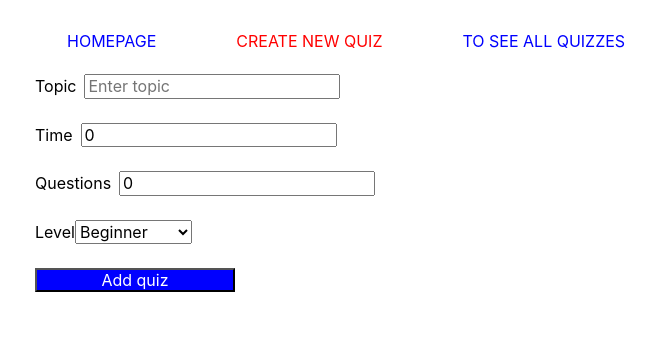
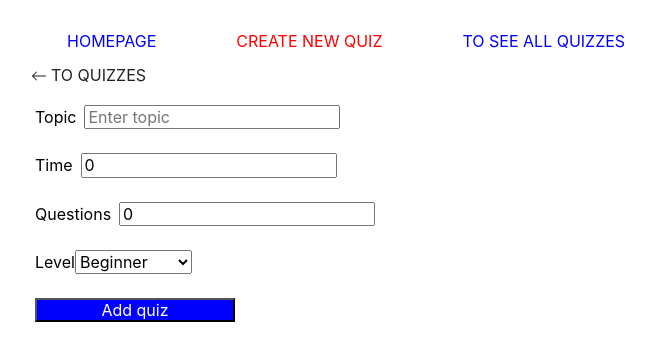
Before and after one commit to YuriyOhii/sasha_repeta_tasks, a React (Create React App) app: page /create in a window 1280 px wide. Shown: the top 360 px of the page, without its empty margins (29-684 px from the left). Built offline with nearby package versions, Linux system fonts and the light colour scheme.

Commit message:
adds backlinks into two places

```diff
--- /dev/null
+++ b/src/components/BackLink/BackLink.styled.js
@@ -0,0 +1,24 @@
+import styled from 'styled-components';
+import { Link } from 'react-router-dom';
+import { BsArrowLeft } from 'react-icons/bs';
+
+export const StyledLink = styled(Link)`
+  margin-top: ${({ theme }) => theme.spacing(3)};
+  margin-bottom: ${({ theme }) => theme.spacing(3)};
+  padding-left: ${({ theme }) => theme.spacing(1)};
+  text-decoration: none;
+  text-transform: uppercase;
+  display: flex;
+  align-items: center;
+  gap: ${({ theme }) => theme.spacing(1)};
+  color: ${({ theme }) => theme.colors.grey};
+  transition: transform 300ms, color 300ms;
+  &:hover {
+    transform: scale(1.01);
+    color: ${({ theme }) => theme.colors.red};
+  }
+`;
+
+export const Icon = styled(BsArrowLeft)`
+  color: inherit;
+`;
--- /dev/null
+++ b/src/components/BackLink/Backlink.jsx
@@ -0,0 +1,18 @@
+import PropTypes from 'prop-types';
+import { Icon, StyledLink } from './BackLink.styled';
+
+export const BackLink = ({ link, children }) => {
+  return (
+    <div>
+      <StyledLink to={link}>
+        <Icon />
+        {children}
+      </StyledLink>
+    </div>
+  );
+};
+
+BackLink.ptopTypes = {
+  link: PropTypes.string.isRequired,
+  children: PropTypes.any,
+};
--- a/src/components/QuizItem/QuizItem.jsx
+++ b/src/components/QuizItem/QuizItem.jsx
@@ -1,15 +1,16 @@
 import { Quiz, DelQuizBtn, InfoWrapper, Info, Topic } from './QuizItem.styled';
 import PropTypes from 'prop-types';
 import { BsTrash3Fill } from 'react-icons/bs';
-import { Link } from 'react-router-dom';
+import { Link, useLocation } from 'react-router-dom';
 
 export const QuizItem = ({
   item: { level, topic, time, questions, id },
   onClick,
 }) => {
+  const location = useLocation();
   return (
     <Quiz $level={level}>
-      <Link to={`/quizzes/${id}`}>
+      <Link to={`/quizzes/${id}`} state={{ from: location }}>
         <Topic>{topic}</Topic>
       </Link>
       <InfoWrapper>
--- a/src/pages/CreateQuiz.jsx
+++ b/src/pages/CreateQuiz.jsx
@@ -4,6 +4,7 @@ import { Audio } from 'react-loader-spinner';
 import { ErrorNotice } from '../components/Error/Error';
 import { addQuiz } from '../components/services/api';
 import { toast } from 'react-hot-toast';
+import { BackLink } from 'components/BackLink/Backlink';
 
 export default function CreateQuiz() {
   const [loading, setLoading] = useState(false);
@@ -23,6 +24,7 @@ export default function CreateQuiz() {
   };
   return (
     <div>
+      <BackLink link={'/quizzes'}>to Quizzes</BackLink>
       <QuizForm onSubmit={onSubmitQuizForm} />
       {error && <ErrorNotice errorMessage={error.message} />}
       {loading && (
--- a/src/pages/QuizDetails.jsx
+++ b/src/pages/QuizDetails.jsx
@@ -1,15 +1,20 @@
-import { useParams } from 'react-router-dom';
+import { useLocation, useParams } from 'react-router-dom';
+
 import { getQuizeById } from '../components/services/api';
 import { useState, useEffect } from 'react';
 import { toast } from 'react-hot-toast';
 import { Audio } from 'react-loader-spinner';
 import { ErrorNotice } from '../components/Error/Error';
+import { BackLink } from 'components/BackLink/Backlink';
 
 export default function QuizDetails() {
   const { quizId } = useParams();
   const [quiz, setQuiz] = useState(0);
   const [error, setError] = useState(null);
   const [loading, setLoading] = useState(false);
+
+  const location = useLocation();
+  const backLink = location.state?.from ?? '/quizzes';
 
   useEffect(() => {
     const getDetails = async () => {
@@ -32,7 +37,7 @@ export default function QuizDetails() {
 
   return (
     <div>
-      {' '}
+      <BackLink link={backLink}>Back to quizzes</BackLink>
       {loading && (
         <div>
           <Audio
```
